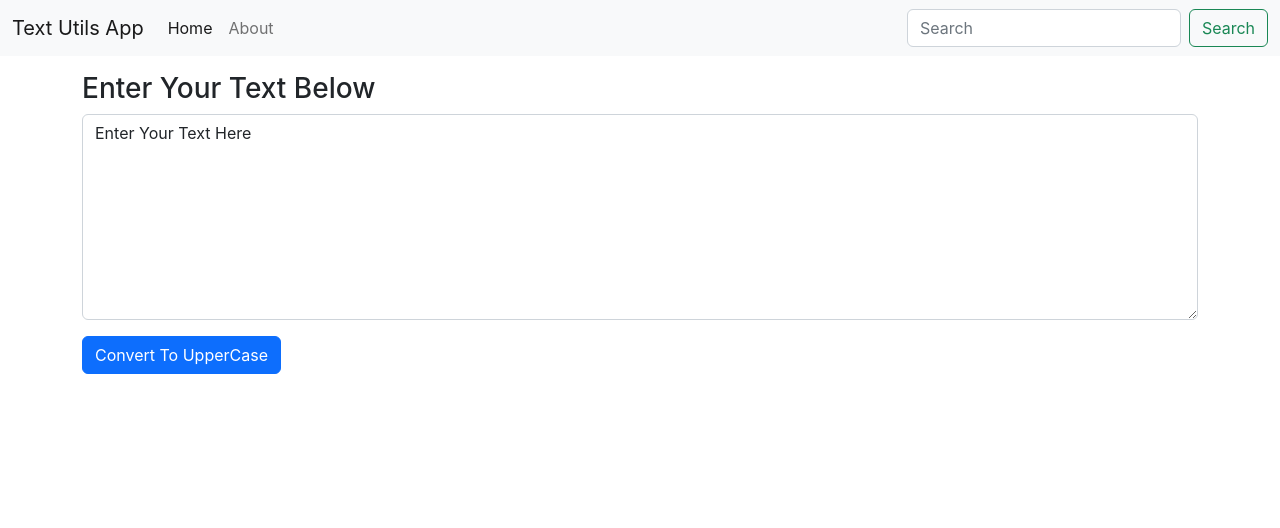
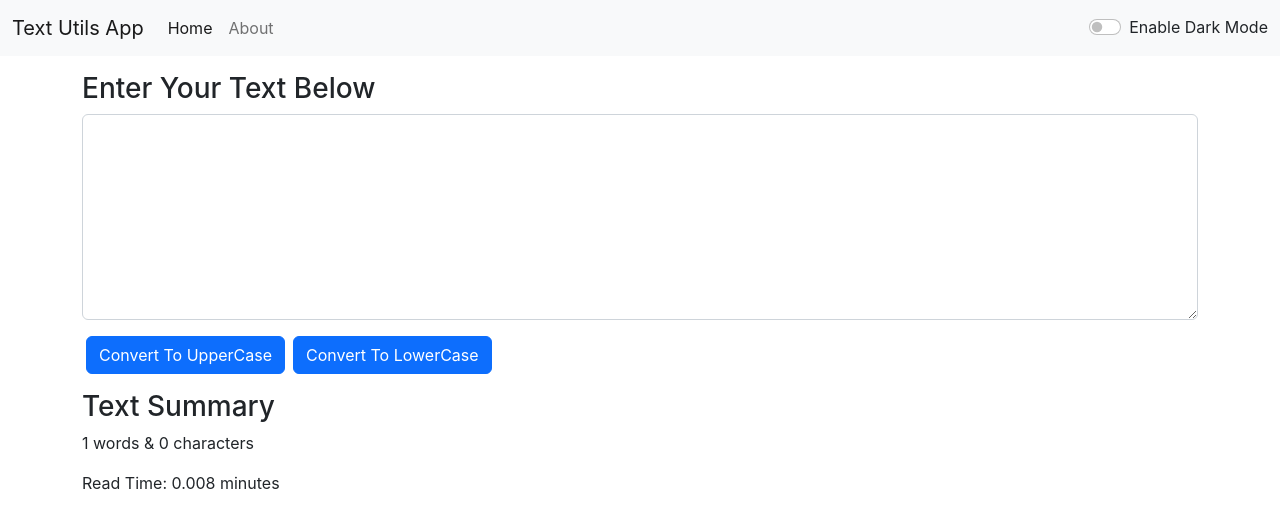
Before and after one commit to coderharsh02/react-text-utils-app, a React (Create React App) app: page / in a window 1280 px wide. Shown: the top 528 px of the page. Built offline with nearby package versions, Linux system fonts and the light colour scheme.

Commit message:
dark mode added using state and props

```diff
--- a/src/App.js
+++ b/src/App.js
@@ -1,12 +1,33 @@
 import "./App.css";
+import React, { useState } from "react";
+
 import Navbar from "./components/Navbar";
 import TextForm from "./components/TextForm";
 
 function App() {
+  const [darkMode, setDarkMode] = useState(false);
+
+  const toggleMode = () => {
+    setDarkMode(darkMode ? false : true);
+    if (!darkMode) {
+      document.body.style.backgroundColor = "rgb(43 31 63)";
+      document.body.style.color = "#ffffff";
+    } else {
+      document.body.style.backgroundColor = "#ffffff";
+      document.body.style.color = "black";
+
+    }
+  };
+
   return (
     <>
-      <Navbar title="Text Utils App" about="About" />
-      <TextForm heading="Enter Your Text Below" />
+      <Navbar
+        title="Text Utils App"
+        about="About"
+        mode={darkMode}
+        toggleMode={toggleMode}
+      />
+      <TextForm heading="Enter Your Text Below" mode={darkMode}/>
     </>
   );
 }
--- a/src/components/Navbar.js
+++ b/src/components/Navbar.js
@@ -1,11 +1,33 @@
 // abbreviation to import function react component => rfc
-import React from "react";
+import React, { useState } from "react";
 // abbreviation to import PropTypes => impt
 import PropTypes from "prop-types";
 
 export default function Navbar(props) {
+  const [cssProps, setCssProps] = useState({
+    darkMode: props.mode,
+    navBarClass: "light",
+  });
+
+  const onModeChangeHandler = () => {
+    props.toggleMode();
+    if (cssProps.darkMode) {
+      setCssProps({
+        darkMode: false,
+        navBarClass: "light",
+      });
+    } else {
+      setCssProps({
+        darkMode: true,
+        navBarClass: "dark",
+      });
+    }
+  };
+
   return (
-    <nav className="navbar navbar-expand-lg bg-light">
+    <nav
+      className={`navbar navbar-expand-lg navbar-${cssProps.navBarClass} bg-${cssProps.navBarClass}`}
+    >
       <div className="container-fluid">
         <a className="navbar-brand" href="/">
           {props.title}
@@ -14,14 +36,14 @@ export default function Navbar(props) {
           className="navbar-toggler"
           type="button"
           data-bs-toggle="collapse"
-          data-bs-target="#navbarSupportedContent"
-          aria-controls="navbarSupportedContent"
+          data-bs-target="#navbarColor01"
+          aria-controls="navbarColor01"
           aria-expanded="false"
           aria-label="Toggle navigation"
         >
           <span className="navbar-toggler-icon"></span>
         </button>
-        <div className="collapse navbar-collapse" id="navbarSupportedContent">
+        <div className="collapse navbar-collapse" id="navbarColor01">
           <ul className="navbar-nav me-auto mb-2 mb-lg-0">
             <li className="nav-item">
               <a className="nav-link active" aria-current="page" href="/">
@@ -34,17 +56,23 @@ export default function Navbar(props) {
               </a>
             </li>
           </ul>
-          <form className="d-flex" role="search">
+          <div className="form-check form-switch">
             <input
-              className="form-control me-2"
-              type="search"
-              placeholder="Search"
-              aria-label="Search"
+              className="form-check-input"
+              type="checkbox"
+              role="switch"
+              id="flexSwitchCheckDefault"
+              onClick={onModeChangeHandler}
             />
-            <button className="btn btn-outline-success" type="submit">
-              Search
-            </button>
-          </form>
+            <label
+              className={`form-check-label ${
+                cssProps.darkMode ? "text-light" : ""
+              }`}
+              htmlFor="flexSwitchCheckDefault"
+            >
+              {cssProps.darkMode ? "Disable" : "Enable"} Dark Mode
+            </label>
+          </div>
         </div>
       </div>
     </nav>
--- a/src/components/TextForm.js
+++ b/src/components/TextForm.js
@@ -2,7 +2,7 @@ import React, { useState } from "react";
 import PropTypes from "prop-types";
 
 export default function TextForm(props) {
-  const [text, setText] = useState("Enter Your Text Here");
+  const [text, setText] = useState("");
 
   const handleOnChangeText = (e) => {
     setText(e.target.value);
@@ -10,9 +10,14 @@ export default function TextForm(props) {
 
   const handleUpBtnClick = () => {
     setText(text.toUpperCase());
-  }
+  };
+
+  const handleLoBtnClick = () => {
+    setText(text.toLowerCase());
+  };
 
   return (
+    <>
       <div className="container my-3">
         <h3>{props.heading}</h3>
         <div className="mb-3">
@@ -22,14 +27,34 @@ export default function TextForm(props) {
             rows="8"
             value={text}
             onChange={handleOnChangeText}
+            style={props.mode ? {
+              backgroundColor: "rgb(43 31 63)",
+              outline: "white",
+              color: "white"
+            } : {
+              backgroundColor: "white",
+              outline: "black",
+              color: "black"
+            }}
           ></textarea>
         </div>
 
-      <button className="btn btn-primary" onClick={handleUpBtnClick}>Convert To UpperCase</button>
+        <button className="btn btn-primary mx-1" onClick={handleUpBtnClick}>
+          Convert To UpperCase
+        </button>
+        <button className="btn btn-primary mx-1" onClick={handleLoBtnClick}>
+          Convert To LowerCase
+        </button>
       </div>
+
+      <div className="container my-3">
+        <h3>Text Summary</h3>
+        <p>{text.split(' ').length} words & {text.length} characters</p>
+        <p>Read Time: {text.split(' ').length * 0.008} minutes</p>
+      </div>
+    </>
   );
 }
-
 TextForm.propTypes = {
   heading: PropTypes.string.isRequired,
 };
```
Lines whose indentation alone changed are shown as unchanged.
